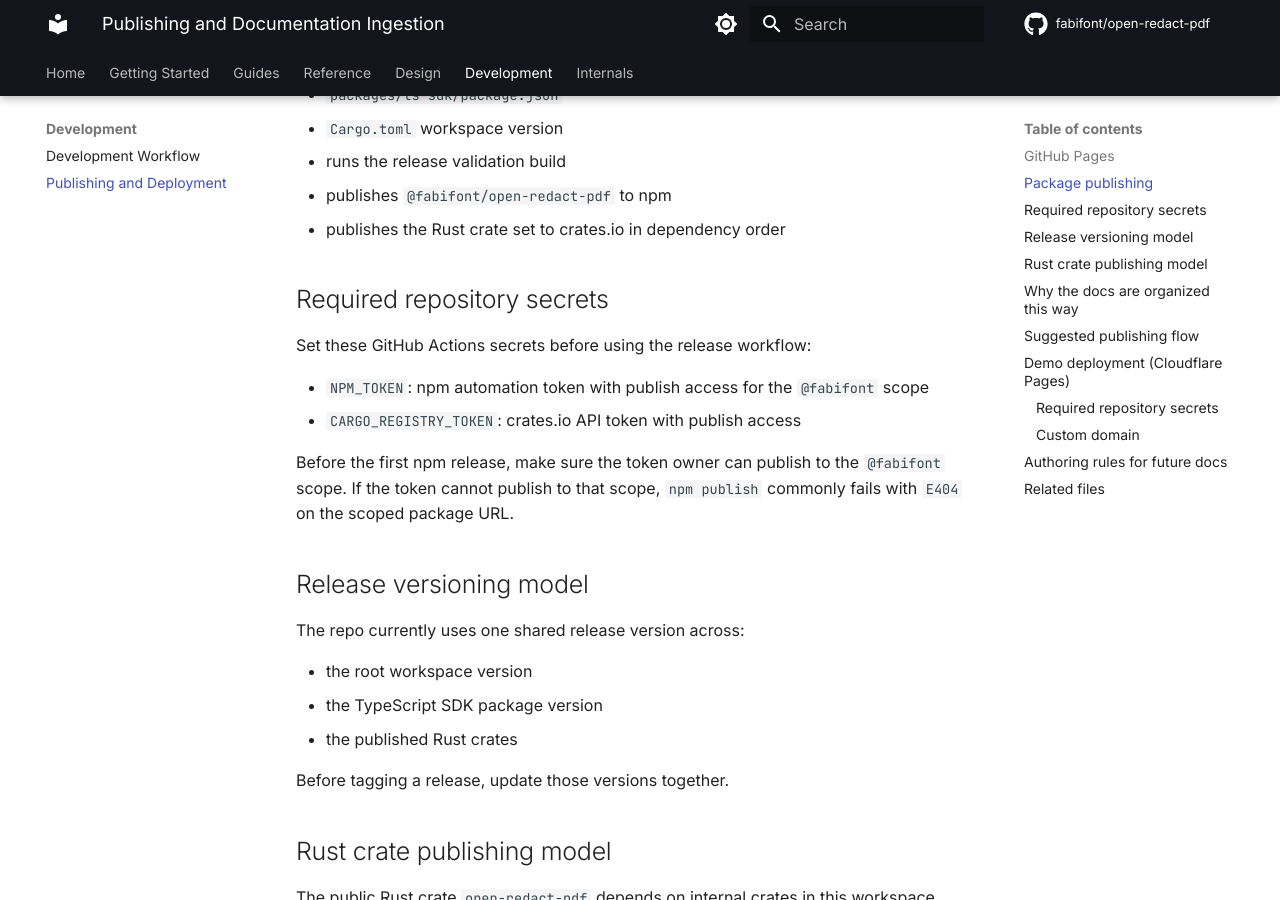
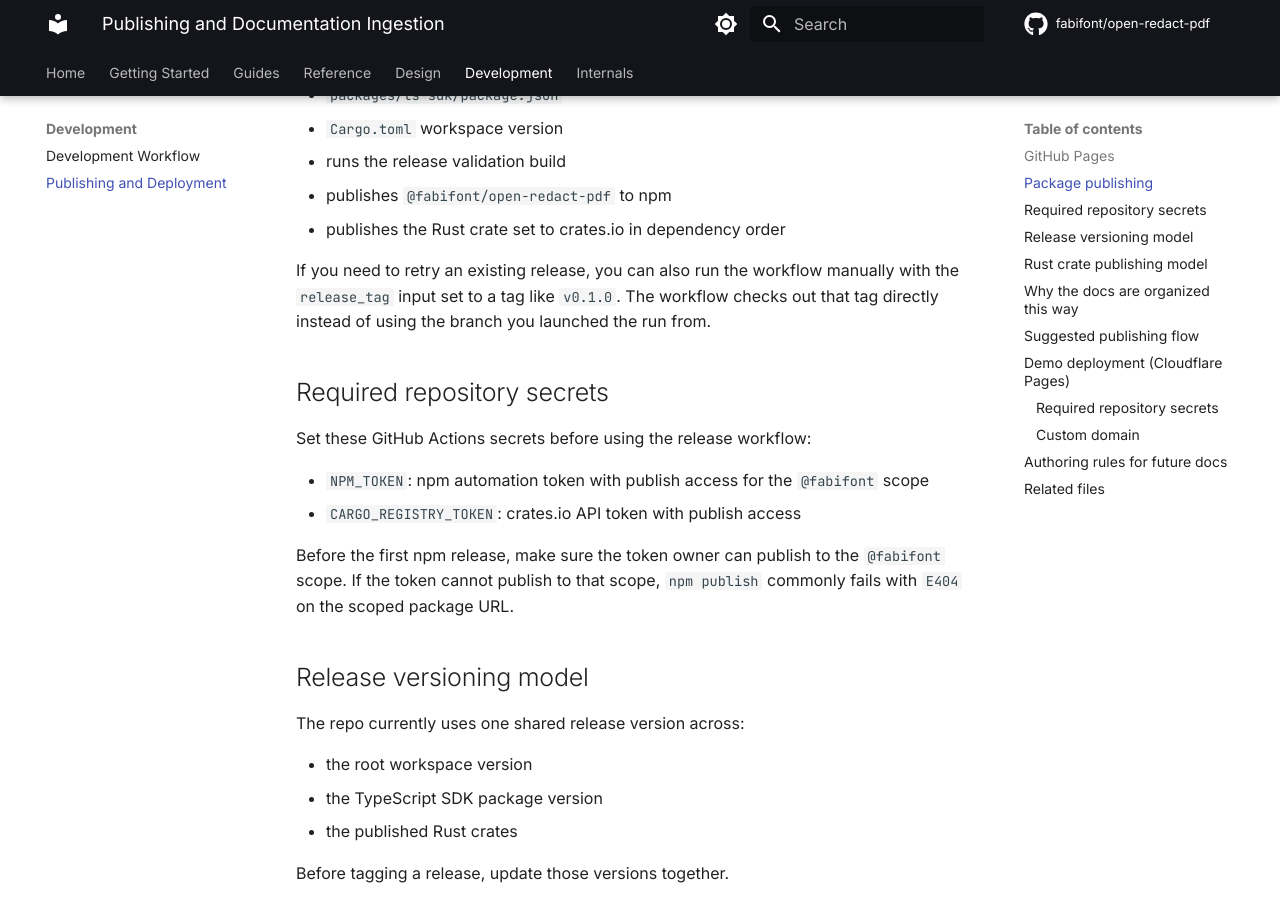
Before and after one commit to fabifont/open-redact-pdf, an MkDocs documentation site: the page built from docs/publishing.md, in a window 1280 px wide and 900 px high, scrolled down 797 px. Built offline with MkDocs 1.6.1 and Material for MkDocs 9.7.7, drawn with Linux system fonts in a browser that asks for light colours; comment, search, counter and statistics services are not loaded.

```diff
--- a/docs/publishing.md
+++ b/docs/publishing.md
@@ -34,6 +34,8 @@
 - runs the release validation build
 - publishes `@fabifont/open-redact-pdf` to npm
 - publishes the Rust crate set to crates.io in dependency order
+
+If you need to retry an existing release, you can also run the workflow manually with the `release_tag` input set to a tag like `v0.1.0`. The workflow checks out that tag directly instead of using the branch you launched the run from.
 
 ## Required repository secrets
 
```
Also changed, not shown: 1 other file.
